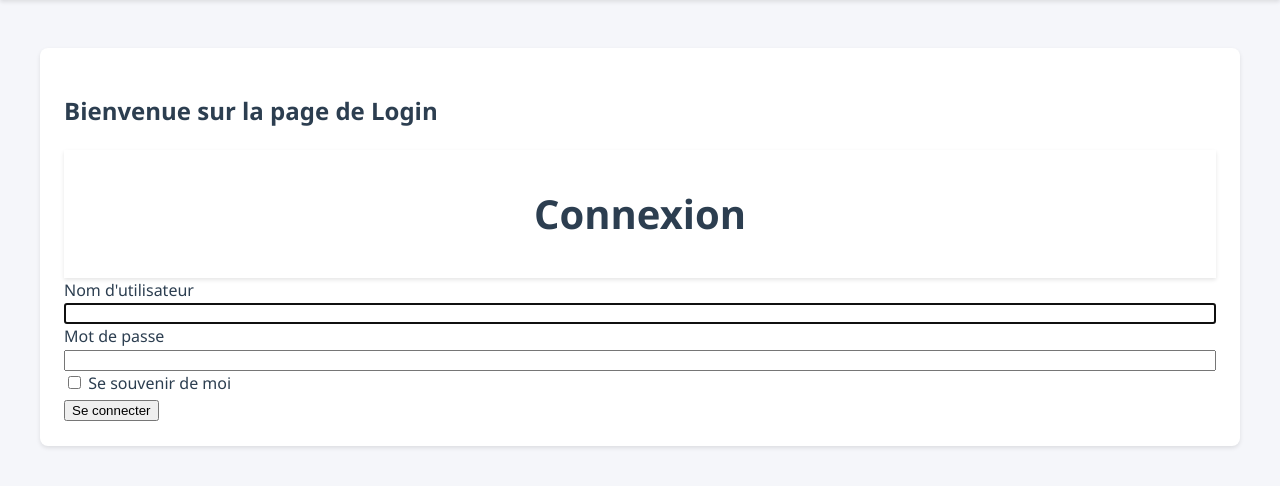
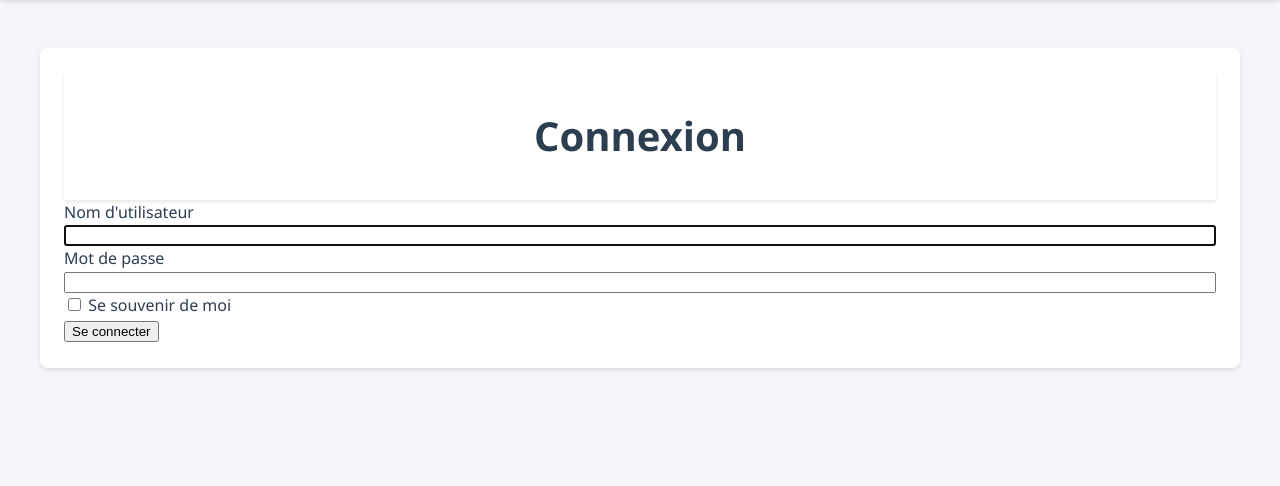
Before and after one commit to Winkerc/Systemd-Logs-Monitoring, a Flask app: page /login in a window 1280 px wide. Shown: the part 202-688 px from the top of the page. Run offline with Flask 3, Linux system fonts and the light colour scheme; parts of the project's set-up code (start-up, migrations or seed data) failed here and were passed over.

Commit message:
removed welcome message

```diff
--- a/app/templates/login.html
+++ b/app/templates/login.html
@@ -1,8 +1,6 @@
 {% extends 'index.html' %}
 {% block body %}
 <div class="block">
-
-    <h2>Bienvenue sur la page de Login</h2>
 
     <div class="login-container">
         <h1>Connexion</h1>
```
